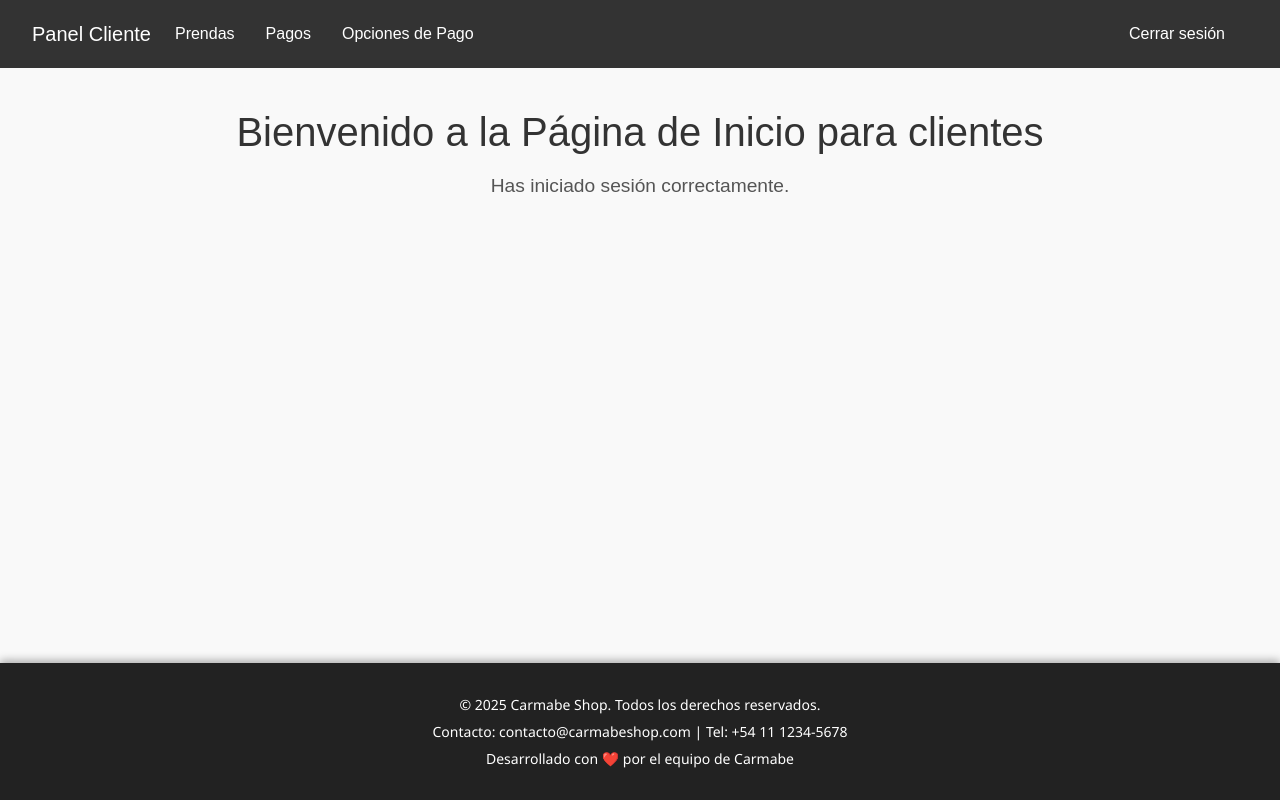
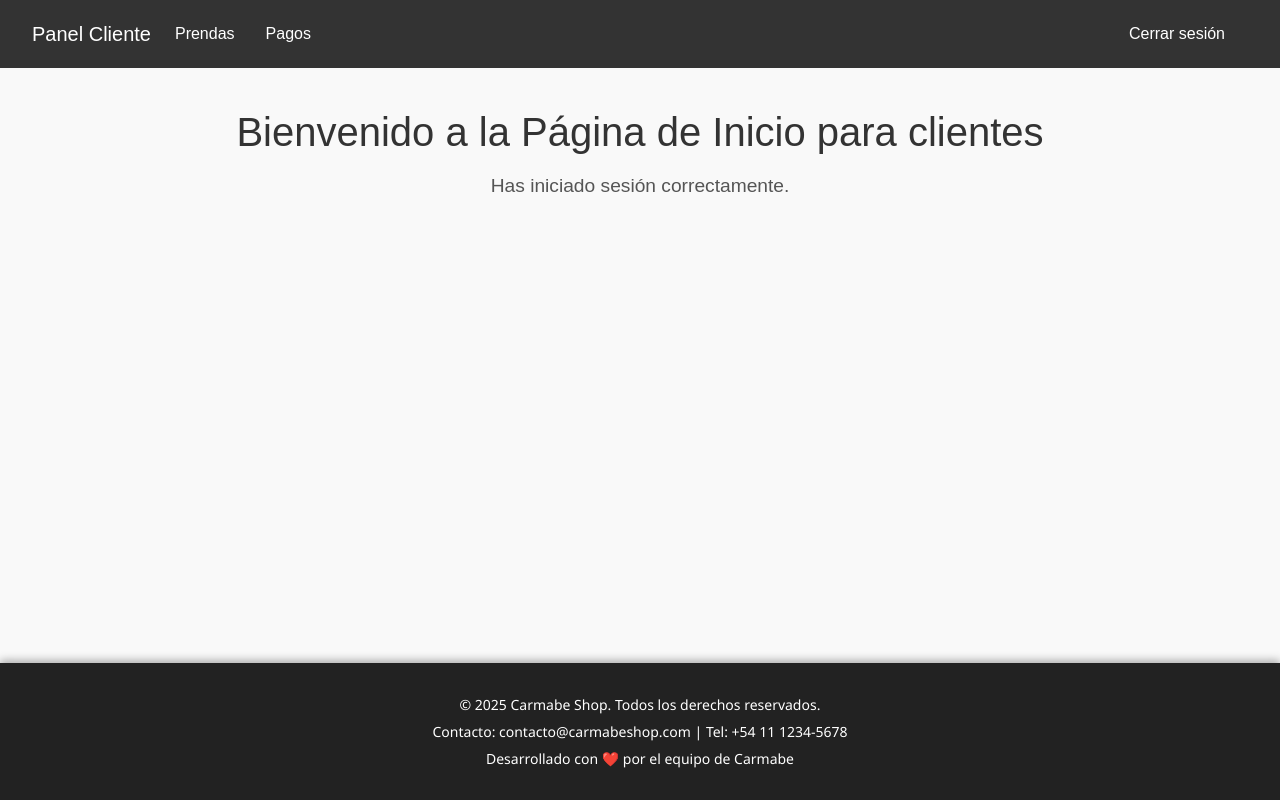
Before and after one commit to Carlosalfredo22/pruebareact, a React (Vite) app: page /cliente in a window 1280 px wide. Built offline with nearby package versions, Linux system fonts and the light colour scheme; sample sign-in values are in the browser's storage.

Commit message:
cambios hechos generales listos

```diff
--- a/src/components/NavbarCliente.jsx
+++ b/src/components/NavbarCliente.jsx
@@ -35,14 +35,8 @@ function NavbarCliente() {
             <li className="nav-item">
               <Link className="nav-link" to="/cliente/categorias">Prendas</Link>
             </li>
-            {/* <li className="nav-item">
-              <Link className="nav-link" to="/cliente/productos">Productos</Link>
-            </li> */}
             <li className="nav-item">
               <Link className="nav-link" to="/cliente/pagos">Pagos</Link>
-            </li>
-            <li className="nav-item">
-              <Link className="nav-link" to="/cliente/metodos-pago">Opciones de Pago</Link>
             </li>
           </ul>
           <ul className="navbar-nav">
--- a/src/pages/Clientes/CategoriasCliente.jsx
+++ b/src/pages/Clientes/CategoriasCliente.jsx
@@ -119,14 +119,16 @@ function CategoriasCliente() {
 
     const token = localStorage.getItem('token');
     const data = {
+      total: calcularTotal(),
       productos: carrito.map(item => ({
         producto_id: item.categoria.id,
-        cantidad: item.cantidad
+        cantidad: item.cantidad,
+        precio_unitario: item.categoria.precio
       }))
     };
 
     try {
-      await axios.post('http://localhost:8000/api/pedidos', data, {
+      await axios.post('http://localhost:8000/api/cliente/pedidos', data, {
         headers: { Authorization: `Bearer ${token}` }
       });
       setMensaje('Pedido enviado con éxito');
```
